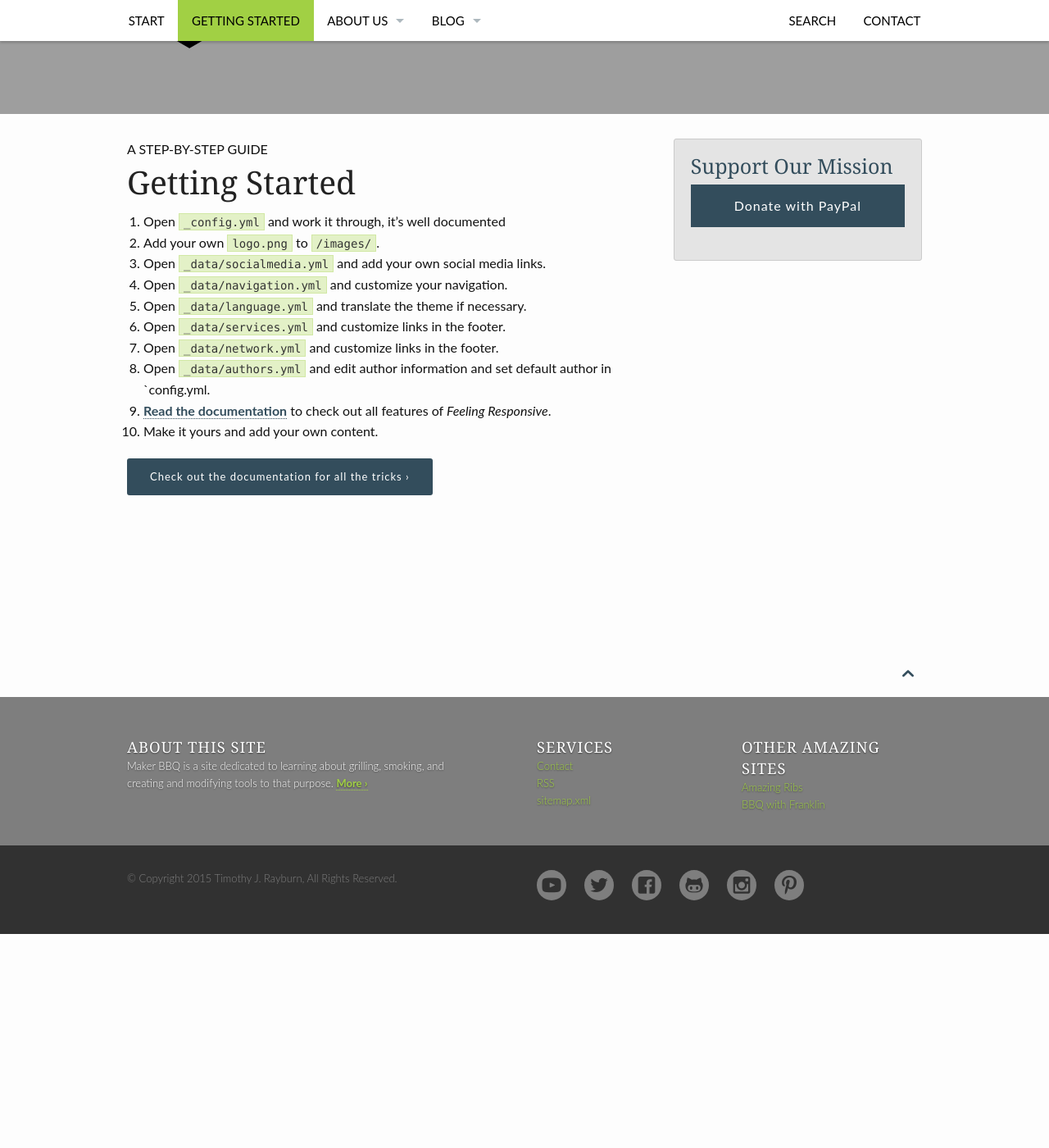
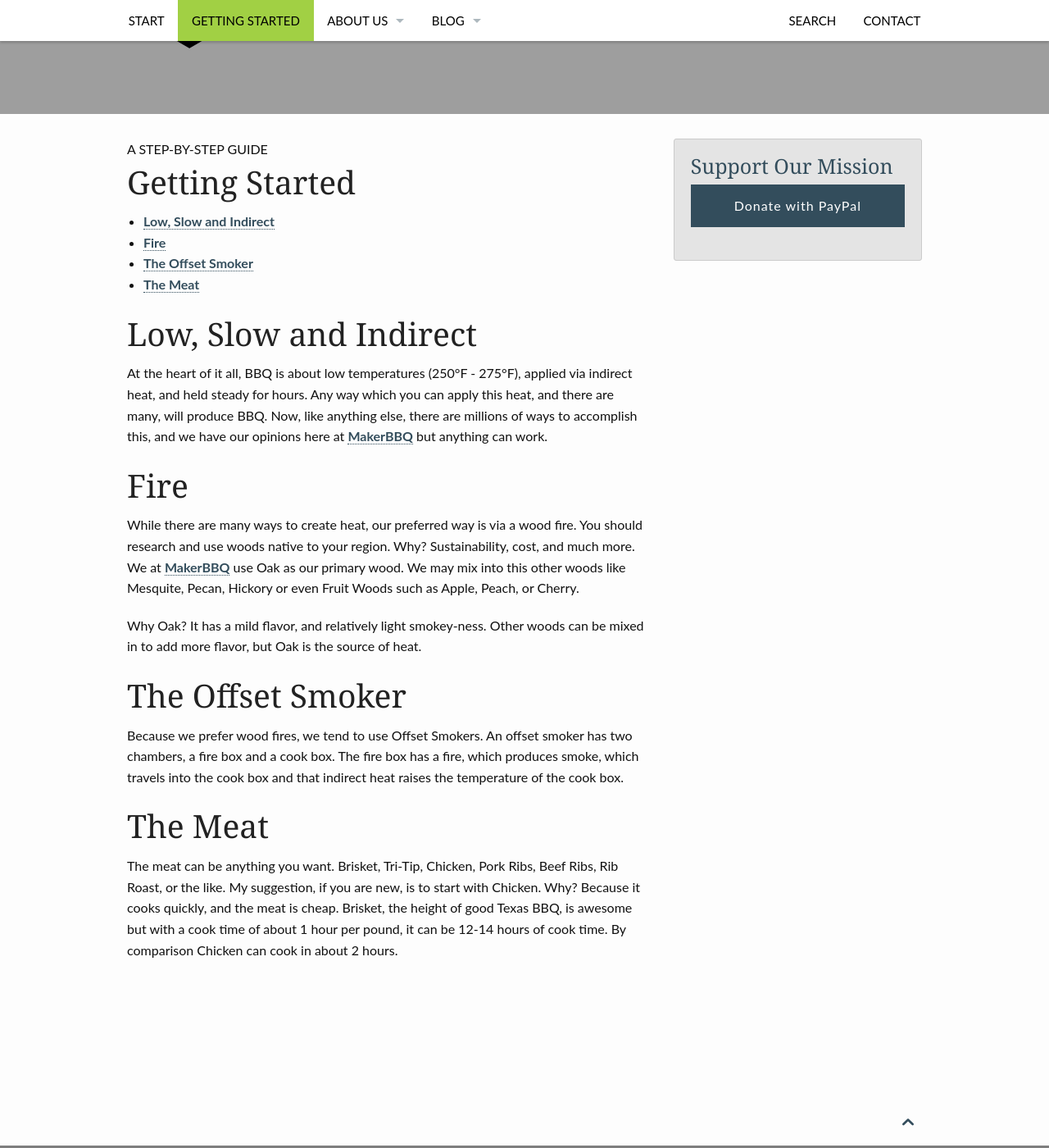
Before and after one commit to makerbbq/makerbbq.github.io, a Jekyll site: the page built from pages/getting-started.md, in a window 1280 px wide and 1400 px high, scrolled down 221 px. Shown: the whole window at 82% size. Built offline with Jekyll 4.4.1, drawn with Linux system fonts in a browser that asks for light colours; a script that is not in the unit is left out; before the commit the page ends 1360 px from its top, so only the background shows below that.

Commit message:
getting-started

```diff
--- a/pages/getting-started.md
+++ b/pages/getting-started.md
@@ -3,21 +3,46 @@ layout: page
 show_meta: false
 title: "Getting Started"
 subheadline: "A Step-by-Step Guide"
-description: "This step-by-step guide helps you to customize Feeling Responsive to your needs."
+description: "Let us talk about the basics necessary to get started with BBQ'ing."
 permalink: "/getting-started/"
 ---
-1. Open `_config.yml` and work it through, it's well documented
-2. Add your own `logo.png` to `/images/`.
-3. Open `_data/socialmedia.yml` and add your own social media links.
-4. Open `_data/navigation.yml` and customize your navigation.
-5. Open `_data/language.yml` and translate the theme if necessary.
-6. Open `_data/services.yml` and customize links in the footer.
-7. Open `_data/network.yml` and customize links in the footer.
-8. Open `_data/authors.yml` and edit author information and set default author in `config.yml.
-9. [Read the documentation][1] to check out all features of *Feeling Responsive*.
-10. Make it yours and add your own content.
 
-<a class="radius button small" href="{{ site.url }}/documentation/">Check out the documentation for all the tricks ›</a>
+* TOC
+{:toc}
+
+# Low, Slow and Indirect
+
+At the heart of it all, BBQ is about low temperatures (250°F - 275°F), applied
+via indirect heat, and held steady for hours.  Any way which you can apply
+this heat, and there are many, will produce BBQ.  Now, like anything else, there
+are millions of ways to accomplish this, and we have our opinions here at [MakerBBQ][]
+but anything can work.
+
+# Fire
+
+While there are many ways to create heat, our preferred way is via a wood fire.
+You should research and use woods native to your region.  Why?  Sustainability,
+cost, and much more.  We at [MakerBBQ][] use Oak as our primary wood.  We may mix
+into this other woods like Mesquite, Pecan, Hickory or even Fruit Woods such as
+Apple, Peach, or Cherry.
+
+Why Oak?  It has a mild flavor, and relatively light smokey-ness.  Other woods can
+be mixed in to add more flavor, but Oak is the source of heat.
+
+# The Offset Smoker
+
+Because we prefer wood fires, we tend to use Offset Smokers.  An offset smoker
+has two chambers, a fire box and a cook box.  The fire box has a fire, which produces
+smoke, which travels into the cook box and that indirect heat raises the temperature
+of the cook box.
+
+# The Meat
+
+The meat can be anything you want.  Brisket, Tri-Tip, Chicken, Pork Ribs, Beef Ribs,
+Rib Roast, or the like.  My suggestion, if you are new, is to start with Chicken.
+Why? Because it cooks quickly, and the meat is cheap.  Brisket, the height of
+good Texas BBQ, is awesome but with a cook time of about 1 hour per pound, it can
+be 12-14 hours of cook time.  By comparison Chicken can cook in about 2 hours.
 
 
- [1]: {{ site.url }}/documentation/
+{% include markdown-links.md %}
```
